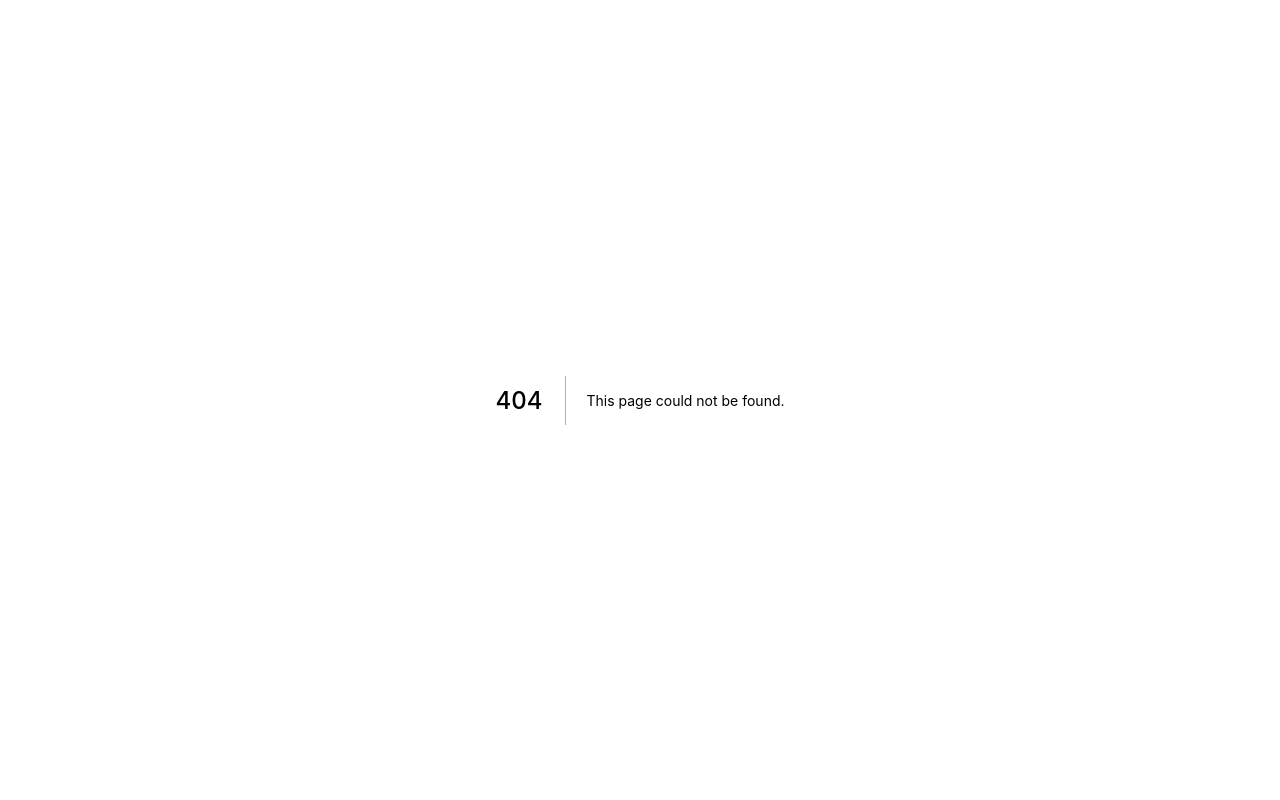
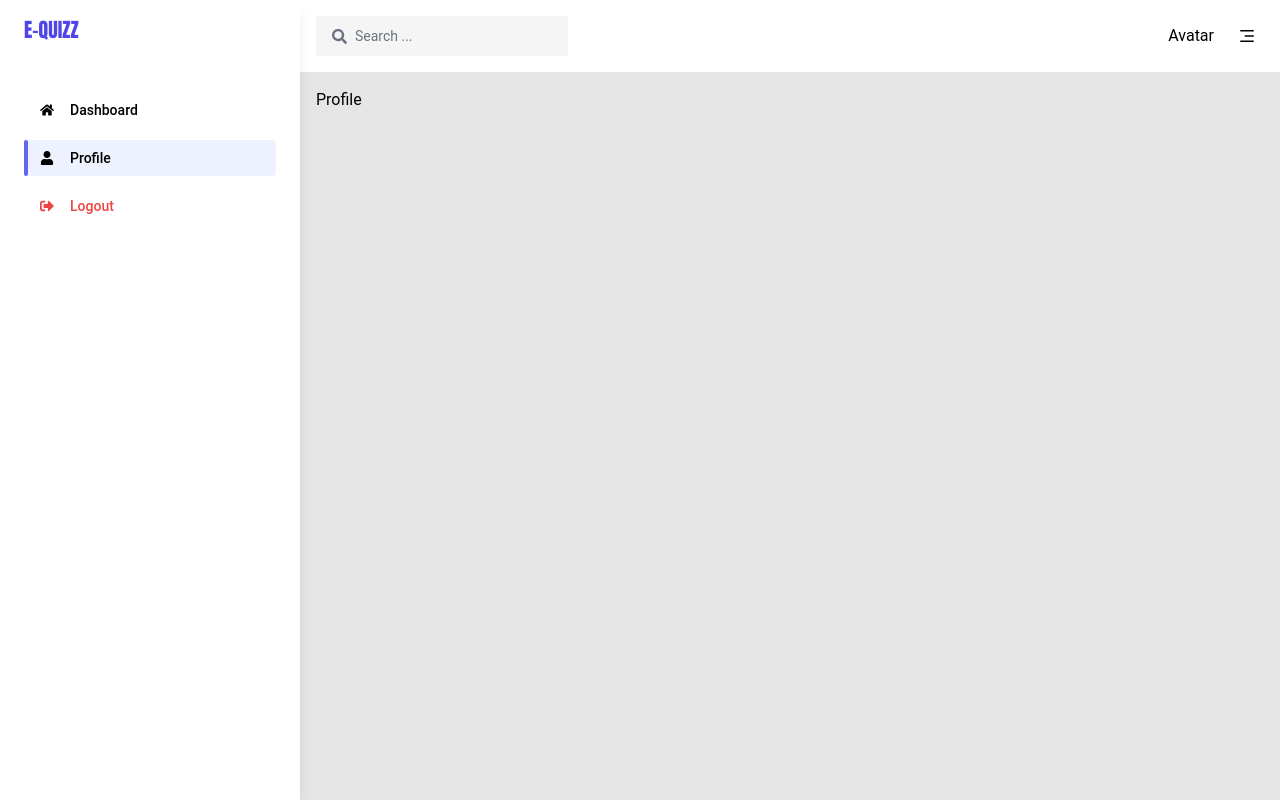
Before and after one commit to yudi7ll/equizz, a Next.js app: page /profile in a window 1280 px wide. Before the commit this address had no page. Built offline with nearby package versions, Linux system fonts and the light colour scheme.

Commit message:
update sidebar links and add redirect from `/` to `/dashboard`

```diff
--- a/next.config.js
+++ b/next.config.js
@@ -2,6 +2,15 @@
 const nextConfig = {
   reactStrictMode: true,
   swcMinify: true,
+  async redirects() {
+    return [
+      {
+        source: '/',
+        destination: '/dashboard',
+        permanent: true,
+      },
+    ]
+  },
 }
 
 module.exports = nextConfig
--- a/src/components/Header/index.tsx
+++ b/src/components/Header/index.tsx
@@ -1,4 +1,4 @@
-import { MouseEvent } from 'react'
+import { memo, MouseEvent } from 'react'
 import { FaSearch } from 'react-icons/fa'
 import { RiMenu3Fill } from 'react-icons/ri'
 import Input from '../Input'
@@ -32,4 +32,4 @@ const Header = () => {
   )
 }
 
-export default Header
+export default memo(Header)
--- a/src/components/Sidebar/index.tsx
+++ b/src/components/Sidebar/index.tsx
@@ -1,14 +1,89 @@
+import clsx from 'clsx'
+import Link from 'next/link'
+import { useRouter } from 'next/router'
+import { HTMLProps, memo, MouseEvent } from 'react'
+import { FaHome, FaSignOutAlt, FaUser } from 'react-icons/fa'
 import Logo from '../Logo'
 
+const MenuLink = ({
+  children,
+  className,
+  href,
+  isActive,
+  onClick,
+}: HTMLProps<HTMLAnchorElement> & { isActive?: boolean }) => (
+  <Link href={href!}>
+    <a
+      onClick={onClick}
+      className={clsx(
+        'relative flex items-center rounded px-4 py-2 text-sm font-medium transition-colors hover:bg-indigo-500 hover:text-white',
+        isActive ? 'bg-indigo-50' : '',
+        className
+      )}
+    >
+      {isActive ? (
+        <div className="absolute left-0 flex h-full w-1 rounded-lg bg-indigo-500"></div>
+      ) : null}
+      {children}
+    </a>
+  </Link>
+)
+
+const onSignOut = (e: MouseEvent<HTMLAnchorElement>) => {
+  e.preventDefault()
+  console.log('anjay logout')
+  // TODO: sign out logic
+}
+
+const Links = [
+  {
+    Icon: FaHome,
+    label: 'Dashboard',
+    url: '/dashboard',
+  },
+  {
+    Icon: FaUser,
+    label: 'Profile',
+    url: '/profile',
+  },
+  {
+    className: 'text-red-500',
+    Icon: FaSignOutAlt,
+    label: 'Logout',
+    url: '#logout',
+    onClick: onSignOut,
+  },
+]
+
 const Sidebar = () => {
+  const { pathname } = useRouter()
+
   return (
-    <div className="fixed h-full w-[300px] bg-white p-4 shadow-lg">
-      <Logo />
-      <div className="mt-6">
-        <div>Test</div>
+    <div className="fixed h-full w-[300px] bg-white py-4 px-6 shadow-lg">
+      <Link href="/">
+        <a className="block">
+          <Logo className="text-3xl font-medium" />
+        </a>
+      </Link>
+      <div className="mt-12">
+        {Links.map((props) => {
+          const { url, label, Icon } = props
+
+          return (
+            <MenuLink
+              {...props}
+              key={url}
+              href={url}
+              isActive={pathname.includes(url)}
+              className={clsx('mt-3 first:mt-0', props?.className)}
+            >
+              <Icon className="mr-4" /> {label}
+            </MenuLink>
+          )
+        })}
       </div>
     </div>
   )
 }
 
-export default Sidebar
+export default memo(Sidebar)
--- a/src/pages/index.tsx
+++ b/src/pages/dashboard.tsx
@@ -1,7 +1,7 @@
 import type { NextPage } from 'next'
 import Layout from '../components/Layout'
 
-const Home: NextPage = () => {
+const Dashboard: NextPage = () => {
   return (
     <Layout>
       <h1>Homepage</h1>
@@ -9,4 +9,4 @@ const Home: NextPage = () => {
   )
 }
 
-export default Home
+export default Dashboard
--- /dev/null
+++ b/src/pages/profile.tsx
@@ -0,0 +1,11 @@
+import Layout from '../components/Layout'
+
+const Profile = () => {
+  return (
+    <Layout>
+      <h1>Profile</h1>
+    </Layout>
+  )
+}
+
+export default Profile
```
